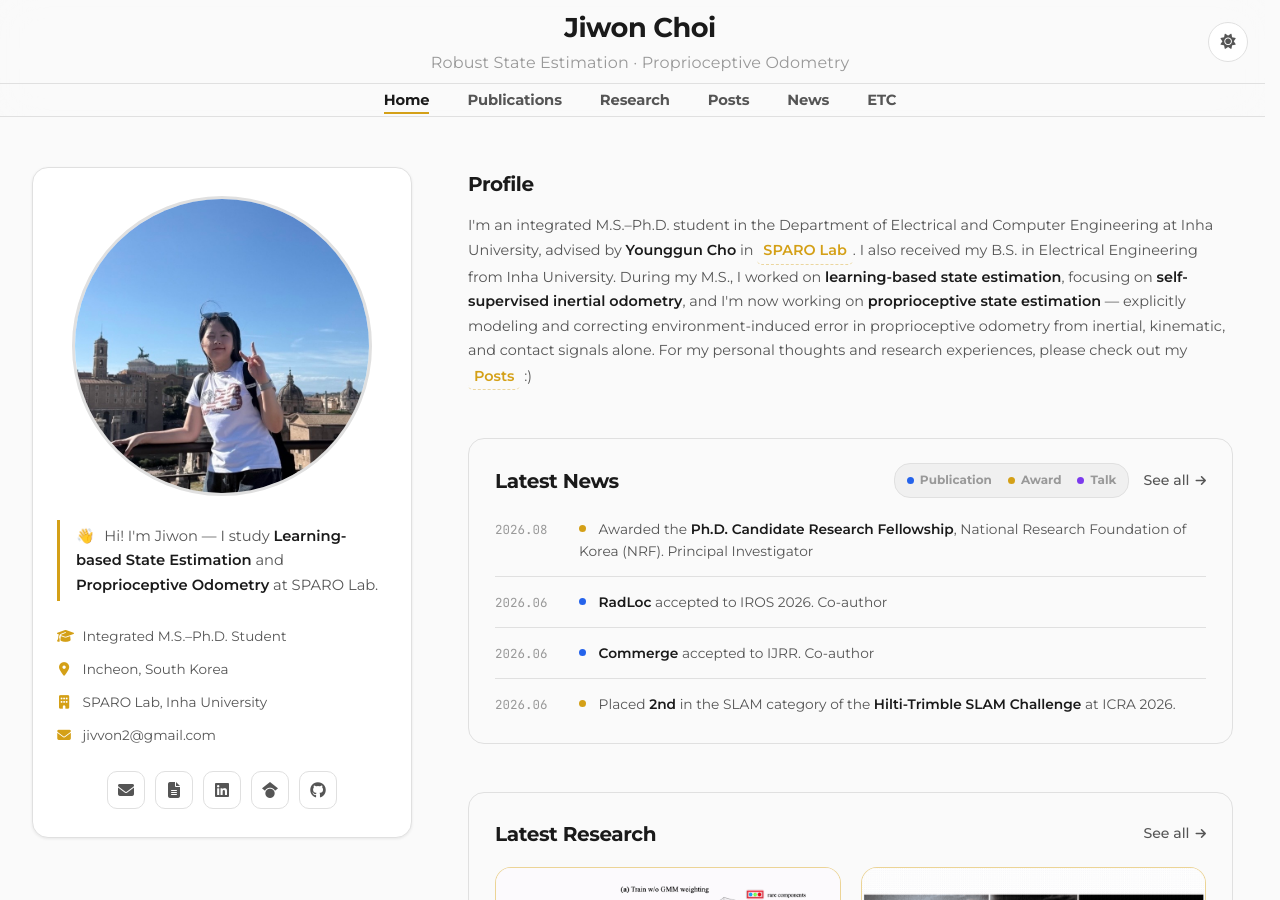
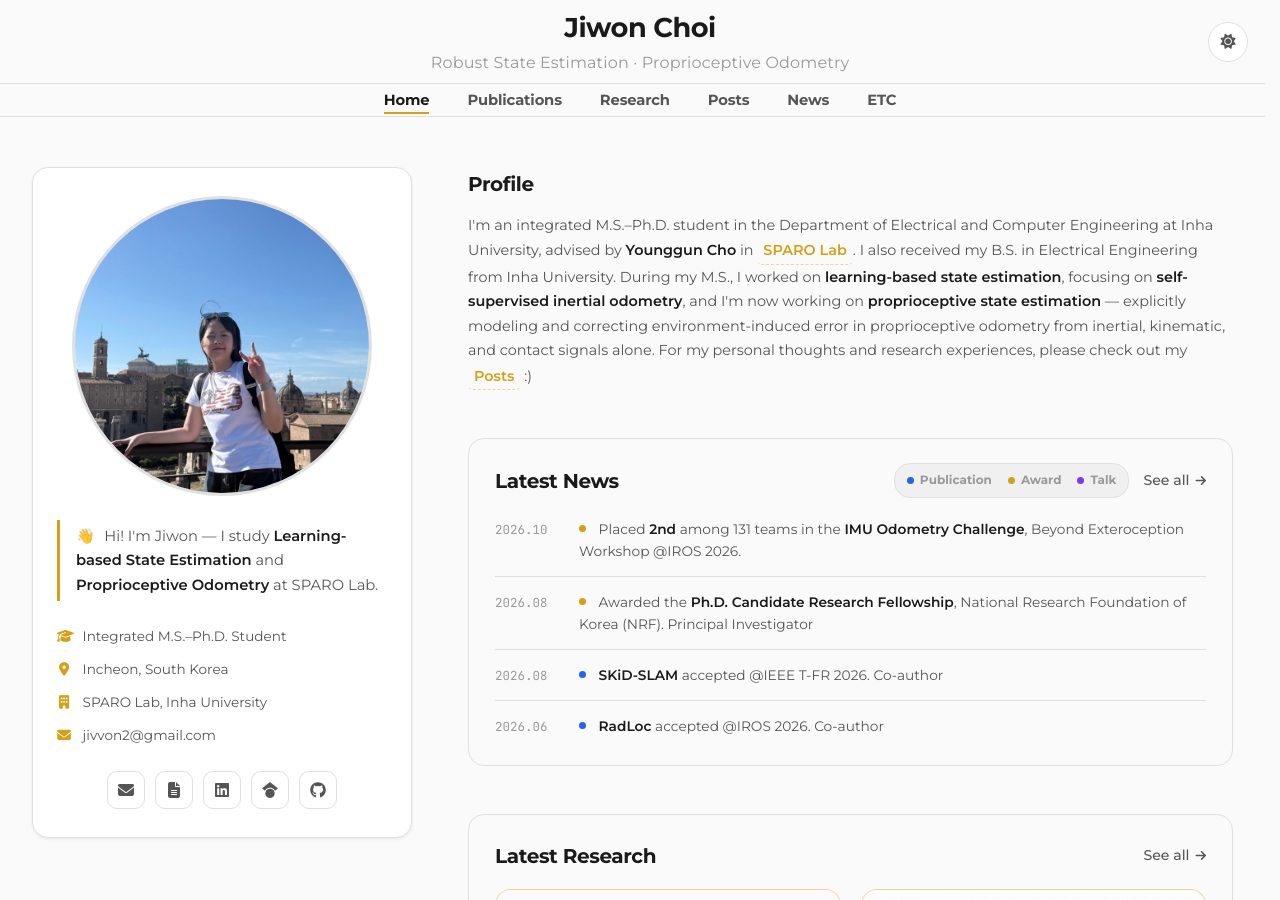
Before and after one commit to jivvon1/jivvon1.github.io, a Jekyll site: the page built from index.html, in a window 1280 px wide and 900 px high. Built offline with Jekyll 4.4.1, drawn with Linux system fonts in a browser that asks for light colours.

Commit message:
update news & publications

```diff
--- a/_data/news.yml
+++ b/_data/news.yml
@@ -1,35 +1,46 @@
+- date: "2026.10"
+  category: "award"
+  text: "Placed <strong>2nd</strong> among 131 teams in the <strong>IMU Odometry Challenge</strong>, Beyond Exteroception Workshop @IROS 2026."
+  link: ""
+
 - date: "2026.08"
   category: "award"
   text: "Awarded the <strong>Ph.D. Candidate Research Fellowship</strong>, National Research Foundation of Korea (NRF)."
   role: "Principal Investigator"
   link: ""
 
-- date: "2026.06"
+- date: "2026.08"
   category: "publication"
-  text: "<strong><a href=\"https://sparolab.github.io/research/radloc/\" target=\"_blank\" rel=\"noopener\">RadLoc</a></strong> accepted to IROS 2026."
+  text: "<strong><a href=\"https://sparolab.github.io/research/skid_slam/\" target=\"_blank\" rel=\"noopener\">SKiD-SLAM</a></strong> accepted @IEEE T-FR 2026."
   role: "Co-author"
   link: ""
 
 - date: "2026.06"
   category: "publication"
-  text: "<strong><a href=\"https://sparolab.github.io/research/commerge/\" target=\"_blank\" rel=\"noopener\">Commerge</a></strong> accepted to IJRR."
+  text: "<strong><a href=\"https://sparolab.github.io/research/radloc/\" target=\"_blank\" rel=\"noopener\">RadLoc</a></strong> accepted @IROS 2026."
+  role: "Co-author"
+  link: ""
+
+- date: "2026.06"
+  category: "publication"
+  text: "<strong><a href=\"https://sparolab.github.io/research/commerge/\" target=\"_blank\" rel=\"noopener\">Commerge</a></strong> accepted @IJRR 2026."
   role: "Co-author"
   link: ""
 
 - date: "2026.06"
   category: "award"
-  text: "Placed <strong>2nd</strong> in the SLAM category of the <strong><a href=\"https://hilti-trimble-challenge.com/\" target=\"_blank\" rel=\"noopener\">Hilti-Trimble SLAM Challenge</a></strong> at ICRA 2026."
+  text: "Placed <strong>2nd</strong> in the SLAM category of the <strong><a href=\"https://hilti-trimble-challenge.com/\" target=\"_blank\" rel=\"noopener\">Hilti-Trimble SLAM Challenge</a></strong> @ICRA 2026."
   link: ""
 
 - date: "2026.06"
   category: "award"
-  text: "<strong><a href=\"https://sparolab.github.io/research/kiss_imu/\" target=\"_blank\" rel=\"noopener\">KISS-IMU</a></strong> received the <strong><a href=\"https://www.ieee-ras.org/call-for-nominations-ieee-ras-outstanding-women-in-robotics-automation-wira-paper-awards-icra26/\" target=\"_blank\" rel=\"noopener\">Outstanding WiRA Student Paper Award</a></strong> at ICRA 2026."
+  text: "<strong><a href=\"https://sparolab.github.io/research/kiss_imu/\" target=\"_blank\" rel=\"noopener\">KISS-IMU</a></strong> received the <strong><a href=\"https://www.ieee-ras.org/call-for-nominations-ieee-ras-outstanding-women-in-robotics-automation-wira-paper-awards-icra26/\" target=\"_blank\" rel=\"noopener\">Outstanding WiRA Student Paper Award</a></strong> @ICRA 2026."
   role: "1st Author"
   link: ""
 
 - date: "2026.05"
   category: "award"
-  text: "<strong><a href=\"https://sparolab.github.io/research/kiss_imu/\" target=\"_blank\" rel=\"noopener\">KISS-IMU</a></strong> selected as a finalist for the <strong><a href=\"https://2026.ieee-icra.org/awards/\" target=\"_blank\" rel=\"noopener\">Best Paper Award on Robot Perception</a></strong> at ICRA 2026."
+  text: "<strong><a href=\"https://sparolab.github.io/research/kiss_imu/\" target=\"_blank\" rel=\"noopener\">KISS-IMU</a></strong> selected as a finalist for the <strong><a href=\"https://2026.ieee-icra.org/awards/\" target=\"_blank\" rel=\"noopener\">Best Paper Award on Robot Perception</a></strong> @ICRA 2026."
   role: "1st Author"
   link: ""
 
@@ -50,13 +61,13 @@
 
 - date: "2026.01"
   category: "publication"
-  text: "<strong><a href=\"https://sparolab.github.io/research/kiss_imu/\" target=\"_blank\" rel=\"noopener\">KISS-IMU</a></strong> accepted to ICRA 2026."
+  text: "<strong><a href=\"https://sparolab.github.io/research/kiss_imu/\" target=\"_blank\" rel=\"noopener\">KISS-IMU</a></strong> accepted @ICRA 2026."
   role: "1st Author"
   link: ""
 
 - date: "2025.05"
   category: "talk"
-  text: "<strong><a href=\"https://sparolab.github.io/research/skid_slam/\" target=\"_blank\" rel=\"noopener\">SKiD-SLAM</a></strong> selected as a spotlight talk at the ICRA 2025 Workshop on Field Robotics."
+  text: "<strong><a href=\"https://sparolab.github.io/research/skid_slam/\" target=\"_blank\" rel=\"noopener\">SKiD-SLAM</a></strong> selected as a spotlight talk at the Workshop on Field Robotics @ICRA 2025."
   role: "Co-author"
   link: ""
 
@@ -67,12 +78,12 @@
 
 - date: "2025.01"
   category: "publication"
-  text: "<strong><a href=\"https://sparolab.github.io/research/polaris/\" target=\"_blank\" rel=\"noopener\">PoLaRIS Dataset</a></strong> accepted to ICRA 2025."
+  text: "<strong><a href=\"https://sparolab.github.io/research/polaris/\" target=\"_blank\" rel=\"noopener\">PoLaRIS Dataset</a></strong> accepted @ICRA 2025."
   role: "1st Author"
   link: ""
 
 - date: "2024.07"
   category: "publication"
-  text: "<strong><a href=\"https://sparolab.github.io/research/solid/\" target=\"_blank\" rel=\"noopener\">SOLiD</a></strong> accepted to RA-L."
+  text: "<strong><a href=\"https://sparolab.github.io/research/solid/\" target=\"_blank\" rel=\"noopener\">SOLiD</a></strong> accepted @RA-L 2024."
   role: "Co-author"
   link: ""
--- a/index.html
+++ b/index.html
@@ -108,7 +108,7 @@ title: Jiwon Choi
               {% if venue_short == "ICRA" %}{% assign venue_full = "IEEE International Conference on Robotics and Automation" %}{% endif %}
               {% if venue_short == "RA-L" %}{% assign venue_full = "IEEE Robotics and Automation Letters" %}{% assign venue_url = "https://ieeexplore.ieee.org/xpl/RecentIssue.jsp?punumber=7083369" %}{% endif %}
               {% if venue_short == "IROS" %}{% assign venue_full = "IEEE/RSJ International Conference on Intelligent Robots and Systems" %}{% endif %}
-              {% if venue_short == "IJRR" %}{% assign venue_full = "International Journal of Robotics Research" %}{% assign venue_url = "https://journals.sagepub.com/home/IJR" %}{% endif %}
+              {% if venue_short == "IJRR" %}{% assign venue_full = "International Journal of Robotics Research" %}{% assign venue_url = "https://journals.sagepub.com/home/IJR" %}{% endif %}{% if venue_short == "T-FR" %}{% assign venue_full = "IEEE Transactions on Field Robotics" %}{% assign venue_url = "https://www.ieee-ras.org/publications/t-fr" %}{% endif %}
               {% if venue_short contains "ICRA workshop" %}
                 {% assign venue_short = "ICRA Workshop" %}
                 {% assign venue_full = "ICRA Workshop on Field Robotics" %}
@@ -118,7 +118,7 @@ title: Jiwon Choi
               {% if venue_short == "ICRA" and pub_year == "2025" %}{% assign venue_url = "https://2025.ieee-icra.org/" %}{% endif %}
               {% if venue_short == "IROS" and pub_year == "2026" %}{% assign venue_url = "https://2026.ieee-iros.org/" %}{% endif %}
               {% assign ptype_h = "conference" %}
-              {% if pub.conference contains 'Journal' or pub.conference contains 'RA-L' or pub.conference contains 'IJRR' %}{% assign ptype_h = "journal" %}{% endif %}
+              {% if pub.conference contains 'Journal' or pub.conference contains 'RA-L' or pub.conference contains 'IJRR' or pub.conference contains 'T-FR' %}{% assign ptype_h = "journal" %}{% endif %}
               {% assign type_label = "Conference" %}
               {% if ptype_h == "journal" %}{% assign type_label = "Journal" %}{% endif %}
               <article class="research-thumb is-mine">
@@ -232,7 +232,7 @@ title: Jiwon Choi
           {% assign idx = idx | plus: 1 %}
           {% assign pub_y = pub.year | slice: 0, 4 %}
           {% assign pub_type = "conference" %}
-          {% if pub.conference contains 'Journal' or pub.conference contains 'RA-L' or pub.conference contains 'IJRR' %}{% assign pub_type = "journal" %}{% endif %}
+          {% if pub.conference contains 'Journal' or pub.conference contains 'RA-L' or pub.conference contains 'IJRR' or pub.conference contains 'T-FR' %}{% assign pub_type = "journal" %}{% endif %}
           {% assign pub_region = "international" %}
           {% if pub.conference contains 'ICROS' or pub.conference contains 'ITS' %}{% assign pub_region = "domestic" %}{% endif %}
           <li data-idx="{{ idx }}" data-year="{{ pub_y }}" data-type="{{ pub_type }}" data-region="{{ pub_region }}">
@@ -310,7 +310,7 @@ title: Jiwon Choi
           {% assign role = "co" %}
           {% if first_author contains 'Jiwon Choi' %}{% assign role = "first" %}{% endif %}
           {% assign ptype = "conference" %}
-          {% if pub.conference contains 'Journal' or pub.conference contains 'RA-L' or pub.conference contains 'IJRR' %}{% assign ptype = "journal" %}{% endif %}
+          {% if pub.conference contains 'Journal' or pub.conference contains 'RA-L' or pub.conference contains 'IJRR' or pub.conference contains 'T-FR' %}{% assign ptype = "journal" %}{% endif %}
           {% assign card_link = pub.project_link | default: pub.paper_link | default: pub.arxiv_link %}
           {% assign pub_year = pub.year | slice: 0, 4 %}
           {% assign venue_short = pub.conference | split: "," | first | strip %}
@@ -319,7 +319,7 @@ title: Jiwon Choi
           {% if venue_short == "ICRA" %}{% assign venue_full = "IEEE International Conference on Robotics and Automation" %}{% endif %}
           {% if venue_short == "RA-L" %}{% assign venue_full = "IEEE Robotics and Automation Letters" %}{% assign venue_url = "https://ieeexplore.ieee.org/xpl/RecentIssue.jsp?punumber=7083369" %}{% endif %}
           {% if venue_short == "IROS" %}{% assign venue_full = "IEEE/RSJ International Conference on Intelligent Robots and Systems" %}{% endif %}
-          {% if venue_short == "IJRR" %}{% assign venue_full = "International Journal of Robotics Research" %}{% assign venue_url = "https://journals.sagepub.com/home/IJR" %}{% endif %}
+          {% if venue_short == "IJRR" %}{% assign venue_full = "International Journal of Robotics Research" %}{% assign venue_url = "https://journals.sagepub.com/home/IJR" %}{% endif %}{% if venue_short == "T-FR" %}{% assign venue_full = "IEEE Transactions on Field Robotics" %}{% assign venue_url = "https://www.ieee-ras.org/publications/t-fr" %}{% endif %}
           {% if venue_short contains "ICRA workshop" %}
             {% assign venue_short = "ICRA Workshop" %}
             {% assign venue_full = "ICRA Workshop on Field Robotics" %}
```
Also changed, not shown: other parts of index.html (+19 -7 lines), _data/research.yml (+12 -0 lines), 1 other file.
